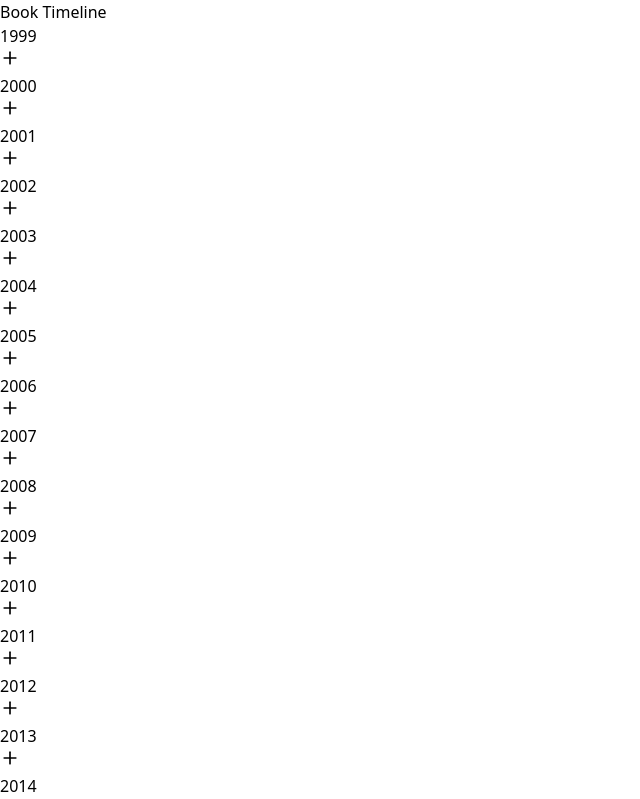
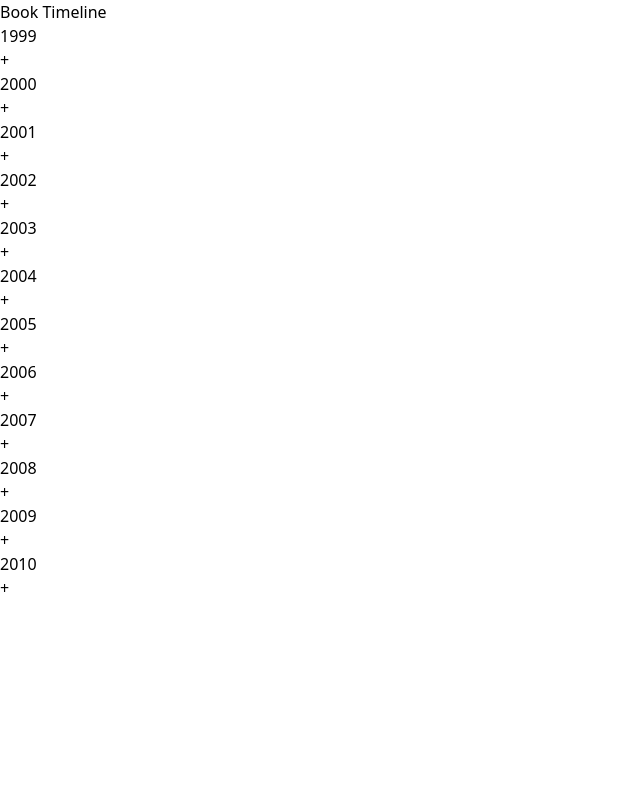
Before and after one commit to mahamfkhan/timeline, a React (Vite) app: page / in a window 1280 px wide. Shown: the top 799 px of the page, without its empty margins (0-640 px from the left). Built offline with nearby package versions, Linux system fonts and the light colour scheme.

Commit message:
Update BookTimeline.jsx

```diff
--- a/src/components/BookTimeline.jsx
+++ b/src/components/BookTimeline.jsx
@@ -1,125 +1,116 @@
-import React, { useState } from 'react';
-import { Plus, X, Book } from 'lucide-react';
+import React, { useState, useEffect } from 'react';
 
 const BookTimeline = () => {
-  const startYear = 1999;
-  const endYear = 2025;
-  const years = Array.from({ length: endYear - startYear + 1 }, (_, i) => startYear + i);
-
-  const [books, setBooks] = useState({});
-  const [showForm, setShowForm] = useState(null);
-  const [formData, setFormData] = useState({
+  const [books, setBooks] = useState([]);
+  const [showForm, setShowForm] = useState(false);
+  const [selectedYear, setSelectedYear] = useState(null);
+  const [newBook, setNewBook] = useState({
     title: '',
     author: '',
-    name: ''
+    submitter: ''
   });
 
-  // Generate a consistent color based on author name
-  const getAuthorColor = (author) => {
-    const colors = [
-      'bg-blue-500',
-      'bg-green-500',
-      'bg-yellow-500',
-      'bg-purple-500',
-      'bg-pink-500',
-      'bg-red-500',
-      'bg-indigo-500'
-    ];
-    const hash = author.split('').reduce((acc, char) => char.charCodeAt(0) + acc, 0);
-    return colors[hash % colors.length];
+  // Load books from localStorage on component mount
+  useEffect(() => {
+    const savedBooks = localStorage.getItem('timelineBooks');
+    if (savedBooks) {
+      setBooks(JSON.parse(savedBooks));
+    }
+  }, []);
+
+  // Save books to localStorage whenever they change
+  useEffect(() => {
+    localStorage.setItem('timelineBooks', JSON.stringify(books));
+  }, [books]);
+
+  const handleAddClick = (year) => {
+    setSelectedYear(year);
+    setShowForm(true);
+    setNewBook({ title: '', author: '', submitter: '' });
   };
 
-  const handleSubmit = (year, e) => {
+  const handleCloseForm = () => {
+    setShowForm(false);
+    setSelectedYear(null);
+    setNewBook({ title: '', author: '', submitter: '' });
+  };
+
+  const handleSubmit = (e) => {
     e.preventDefault();
-    if (formData.title && formData.author && formData.name) {
-      setBooks(prev => ({
-        ...prev,
-        [year]: [...(prev[year] || []), { ...formData, id: Date.now() }]
-      }));
-      setFormData({ title: '', author: '', name: '' });
-      setShowForm(null);
+    if (newBook.title && newBook.author && newBook.submitter) {
+      setBooks([...books, { ...newBook, year: selectedYear }]);
+      handleCloseForm();
     }
   };
 
+  const years = Array.from({ length: 12 }, (_, i) => 1999 + i);
+
   return (
-    <div className="max-w-4xl mx-auto p-4">
-      <h2 className="text-2xl font-bold mb-8">Book Timeline</h2>
-
-      <div className="relative">
-        {/* Timeline line */}
-        <div className="absolute left-24 top-0 bottom-0 w-1 bg-gray-200" />
-
-        {/* Years and books */}
+    <div className="max-w-4xl mx-auto p-6">
+      <h1 className="text-3xl font-bold mb-8">Book Timeline</h1>
+      <div className="space-y-4">
         {years.map(year => (
-          <div key={year} className="relative mb-8 flex">
-            {/* Year label */}
-            <div className="w-24 pt-2 font-bold text-right pr-8">{year}</div>
-
-            {/* Add button and books */}
-            <div className="flex-1 relative">
+          <div key={year} className="border-b pb-4">
+            <div className="flex items-center justify-between mb-2">
+              <h2 className="text-xl font-semibold">{year}</h2>
               <button
-                onClick={() => setShowForm(year)}
-                className="absolute -left-4 top-2 w-8 h-8 rounded-full bg-white border-2 border-gray-300 hover:border-gray-400 flex items-center justify-center"
+                onClick={() => handleAddClick(year)}
+                className="w-8 h-8 rounded-lg bg-gray-200 hover:bg-gray-300 flex items-center justify-center"
               >
-                <Plus size={20} />
+                +
               </button>
-
-              {/* Book entries */}
-              <div className="ml-8 space-y-2">
-                {books[year]?.map(book => (
-                  <div
-                    key={book.id}
-                    className="flex items-center space-x-2 group"
-                  >
-                    <div className={`w-3 h-3 rounded-full ${getAuthorColor(book.author)}`} />
-                    <div className="flex-1">
-                      <div className="font-medium">{book.title}</div>
-                      <div className="text-sm text-gray-600">
-                        by {book.author} (suggested by {book.name})
             </div>
+            {books
+              .filter(book => book.year === year)
+              .map((book, index) => (
+                <div key={index} className="ml-8 p-2 bg-white rounded shadow-sm">
+                  <p className="font-medium">{book.title}</p>
+                  <p className="text-sm text-gray-600">by {book.author}</p>
+                  <p className="text-xs text-gray-500">Added by: {book.submitter}</p>
                 </div>
+              ))}
           </div>
         ))}
       </div>
 
-              {/* Add book form */}
-              {showForm === year && (
-                <div className="ml-8 mt-4 p-4 bg-white border rounded-lg shadow-lg">
-                  <div className="flex justify-between mb-4">
-                    <h3 className="font-medium">Add a book suggestion</h3>
-                    <button onClick={() => setShowForm(null)}>
-                      <X size={20} />
+      {showForm && (
+        <div className="fixed inset-0 bg-black bg-opacity-50 flex items-center justify-center">
+          <div className="bg-white p-6 rounded-lg max-w-md w-full">
+            <div className="flex justify-between items-center mb-4">
+              <h3 className="text-lg font-semibold">Add a book for {selectedYear}</h3>
+              <button
+                onClick={handleCloseForm}
+                className="text-gray-500 hover:text-gray-700"
+              >
+                ×
               </button>
             </div>
-                  <form onSubmit={(e) => handleSubmit(year, e)} className="space-y-4">
+            <form onSubmit={handleSubmit} className="space-y-4">
               <div>
                 <input
                   type="text"
                   placeholder="Book title"
-                        value={formData.title}
-                        onChange={(e) => setFormData(prev => ({ ...prev, title: e.target.value }))}
+                  value={newBook.title}
+                  onChange={e => setNewBook({ ...newBook, title: e.target.value })}
                   className="w-full p-2 border rounded"
-                        required
                 />
               </div>
               <div>
                 <input
                   type="text"
                   placeholder="Author"
-                        value={formData.author}
-                        onChange={(e) => setFormData(prev => ({ ...prev, author: e.target.value }))}
+                  value={newBook.author}
+                  onChange={e => setNewBook({ ...newBook, author: e.target.value })}
                   className="w-full p-2 border rounded"
-                        required
                 />
               </div>
               <div>
                 <input
                   type="text"
                   placeholder="Your name"
-                        value={formData.name}
-                        onChange={(e) => setFormData(prev => ({ ...prev, name: e.target.value }))}
+                  value={newBook.submitter}
+                  onChange={e => setNewBook({ ...newBook, submitter: e.target.value })}
                   className="w-full p-2 border rounded"
-                        required
                 />
               </div>
               <button
@@ -130,11 +121,8 @@ const BookTimeline = () => {
               </button>
             </form>
           </div>
+        </div>
       )}
-            </div>
-          </div>
-        ))}
-      </div>
     </div>
   );
 };
```
Lines whose indentation alone changed are shown as unchanged.
